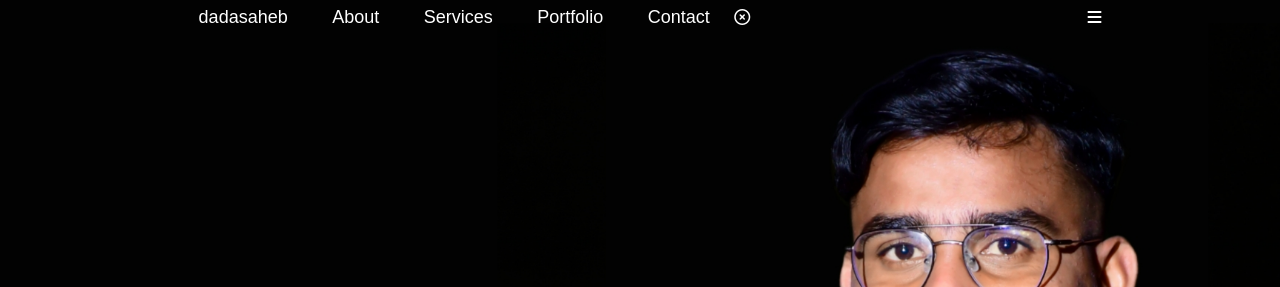
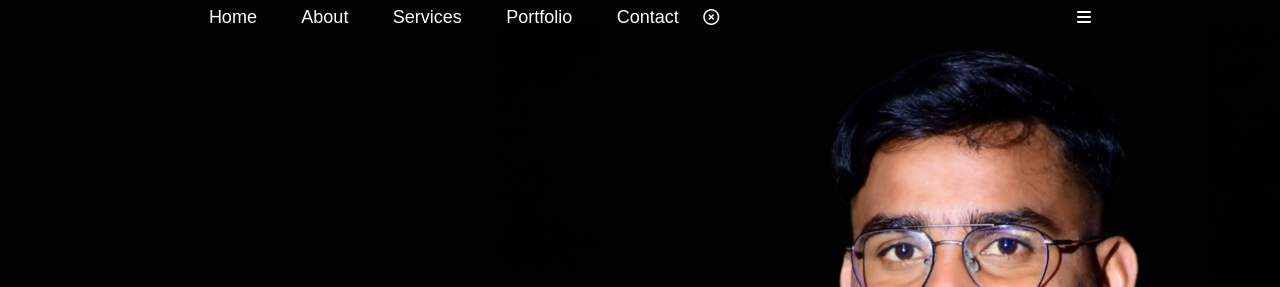
Before and after one commit to dadasahebkamble171/My-Portfolio, a plain HTML site: page index.html in a window 1280 px wide. Shown: the part 60-347 px from the top of the page. Drawn offline with Linux system fonts and the light colour scheme.

Commit message:
change home name

```diff
--- a/index.html
+++ b/index.html
@@ -15,7 +15,7 @@
             <nav>
                 <img src="images/logo.png" class="logo">
                 <ul id="sidemenu">
-                    <li><a href="#header">dadasaheb</a></li>
+                    <li><a href="#header">Home</a></li>
                     <li><a href="#about">About</a></li>
                     <li><a href="#services">Services</a></li>
                     <li><a href="#Portfolio">Portfolio</a></li>
```
